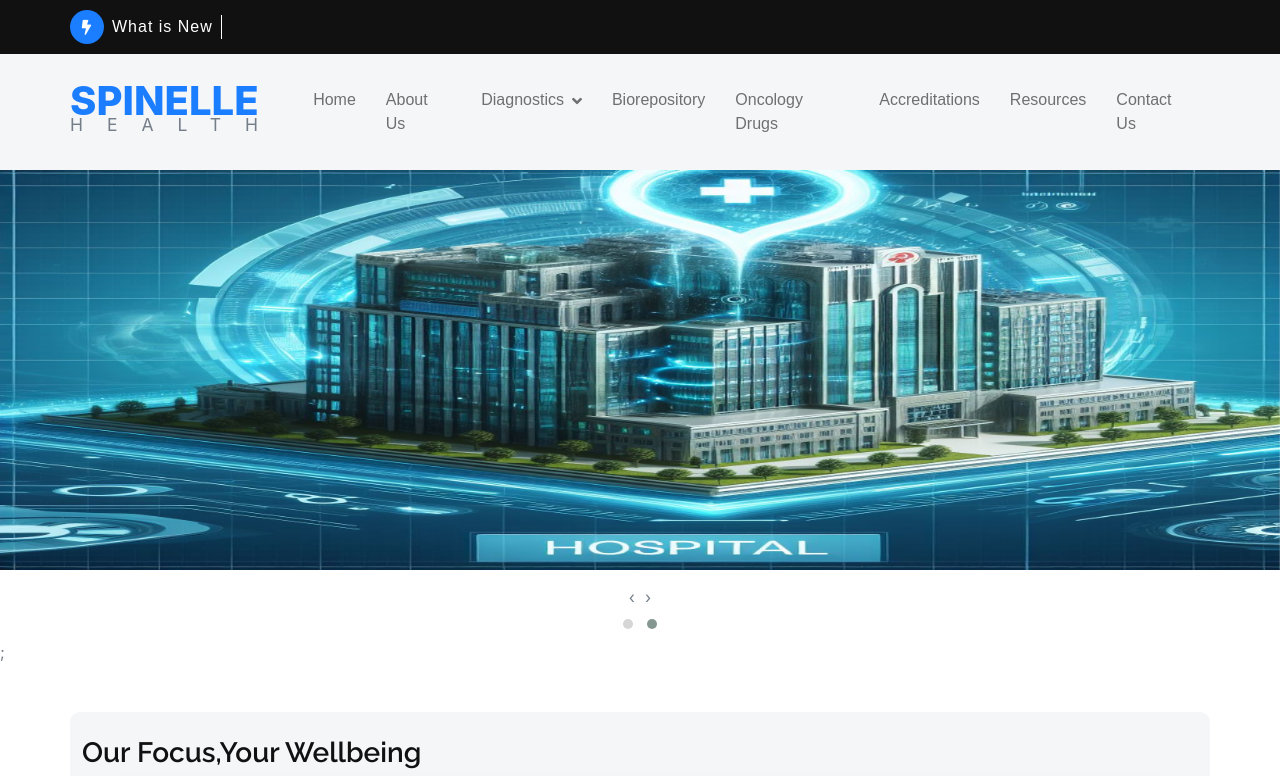
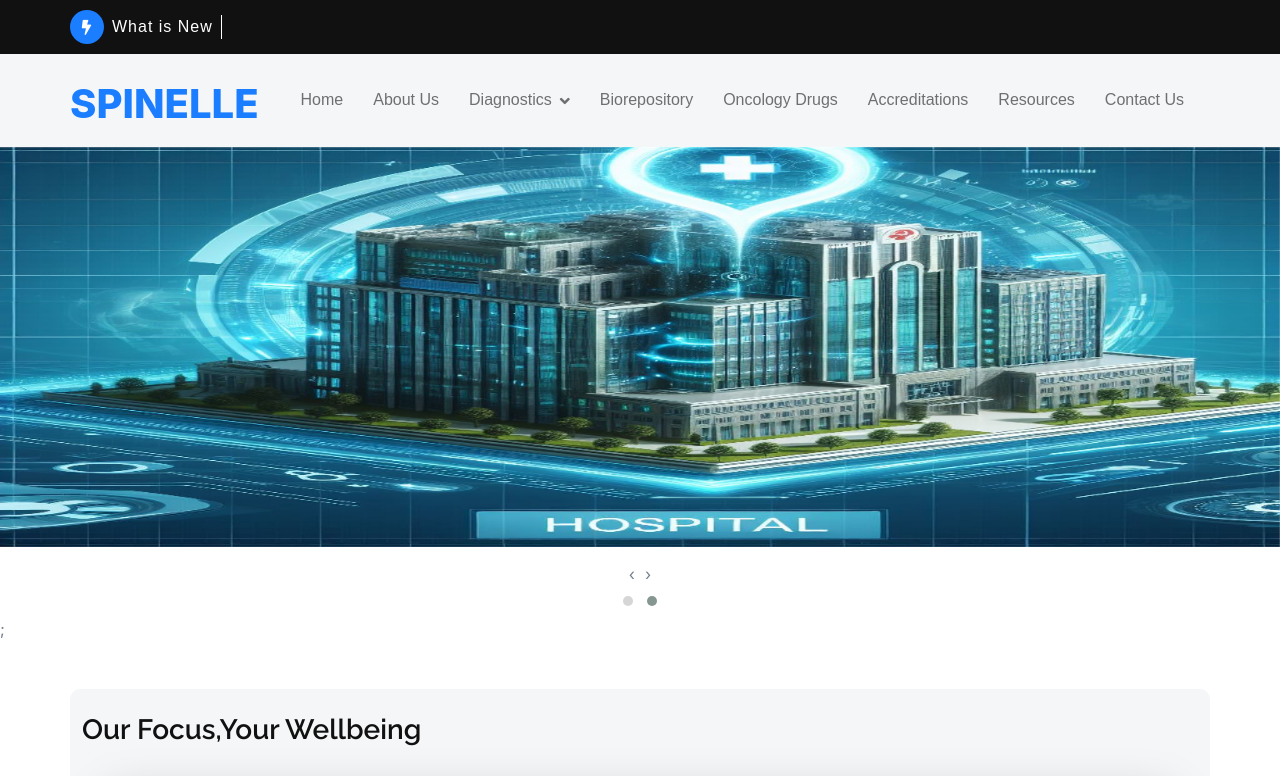
Before and after one commit to SalmanQuadir1/HospitalManagement, a React (Create React App) app: page / in a window 1280 px wide. Shown: the top 776 px of the page. Built offline with nearby package versions, Linux system fonts and the light colour scheme.

Commit message:
Spinelle

```diff
--- a/src/components/Fragments/Header.jsx
+++ b/src/components/Fragments/Header.jsx
@@ -80,7 +80,7 @@ const Header = () => {
                                 SPINELLE
                             </p>
                             <small className="text-body fw-normal" style={{ letterSpacing: 24 }}>
-                                HEALTH
+
                             </small>
                         </Link>
                         <button
```
